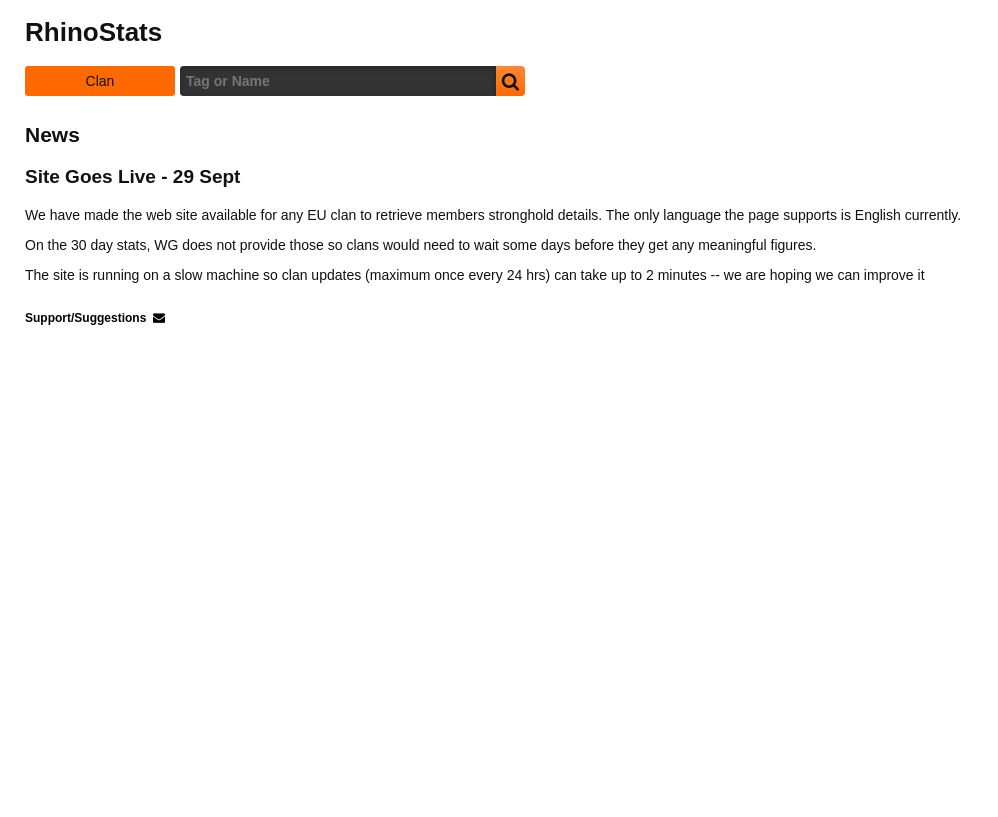
After one commit to ealbert/RhinoStats, a Flask app: template templates/home.html in a window 1280 px wide. The commit adds this page. Shown: the whole page, without its empty margins (0-998 px from the left). Run offline with Flask 2, Linux system fonts and the light colour scheme; the template is opened without the code that fills it, so the values that code supplies are empty; some libraries are stand-ins or nearby versions.

Commit message:
Additional clans were added

```diff
--- a/rhino_stats.py
+++ b/rhino_stats.py
@@ -2,7 +2,7 @@ import csv
 from io import StringIO
 import os
 
-from flask import Flask, render_template, make_response
+from flask import Flask, render_template, make_response, request
 from controllers.clan_controller import ClanController
 from repository.db_context import DbContext
 from utils.csv_exporter import CsvExporter, excel_semicolon
@@ -20,16 +20,36 @@ APP_ROOT = os.path.dirname(os.path.abspath(__file__))  # refers to application_t
 
 
 @app.route('/')
-def clan_stats():
-    clan_id = '500050913' # This is PU clan id
-    players_data = ClanController().get_clan_stats(connect_db(), clan_id)
+def home():
+    return render_template('home.html', context='')
+
+
+@app.route('/search_clan', methods=['POST'])
+def search_clan():
+    clan_name = request.form['search']
+    controller = ClanController()
+    search_details = controller.find_clan(clan_name)
+    if search_details:
+        if len(search_details) > 1:
+            msg = '{clans} clans were found - please select one from bellow'.format(clans=str(len(search_details)))
+            return render_template('home.html', context={'msg': msg, 'search_details': search_details,
+                                                         'clan_name': clan_name})
+        else:
+            return _clan_stats(search_details[0]['clan_id'])
+    else:
+        msg = 'Clan was not found with that name or/and tag'
+        return render_template('home.html', context={'msg': msg, 'search_details': [], 'clan_name': clan_name})
+
+@app.route('/clan_stats/<clan_id>')
+def _clan_stats(clan_id):
+    players_data, clan_details = ClanController().get_clan_stats(connect_db(), clan_id)
     enhanced_players_data = RatingCalculator.enhance_data(players_data)
-    return render_template('player_stats.html', players_data=enhanced_players_data, clan_id=clan_id)
+    return render_template('player_stats.html', players_data=enhanced_players_data, clan_details=clan_details)
 
-@app.route('/csv')
-def clan_stats_csv():
-    clan_id = '500050913' # This is PU clan id
-    players_data = ClanController().get_clan_stats(connect_db(), clan_id)
+
+@app.route('/csv/<clan_id>')
+def clan_stats_csv(clan_id):
+    players_data, _ = ClanController().get_clan_stats(connect_db(), clan_id)
     data = CsvExporter.get_data_into_list(players_data)
     si = StringIO()
     cw = csv.writer(si, dialect=excel_semicolon)
@@ -38,6 +58,7 @@ def clan_stats_csv():
     output.headers["Content-Disposition"] = "attachment; filename=rhino_stats.csv"
     output.headers["Content-type"] = "text/csv"
     return output
+
 
 @app.route('/rebuild_db')
 def rebuild_db():
@@ -54,5 +75,10 @@ def connect_db():
     return DbContext.get_connection(database_path)
 
 
+
+
+
+
+
 if __name__ == '__main__':
     app.run('0.0.0.0')
--- /dev/null
+++ b/templates/home.html
@@ -0,0 +1,63 @@
+<!DOCTYPE html>
+<html lang="en">
+<head>
+    <meta charset="UTF-8">
+    <title>RhinoStats</title>
+    <!--<link rel="stylesheet" type="text/css" href="https://cdn.datatables.net/1.10.9/css/jquery.dataTables.min.css"/>-->
+    <!--<link rel="stylesheet" type="text/css" href="https://cdn.datatables.net/fixedheader/3.0.0/css/fixedHeader.dataTables.min.css"/>-->
+    <link rel="stylesheet" type="text/css" href="/static/main.css" />
+    <link rel="stylesheet" type="text/css" href="/static/font-awesome.min.css" />
+
+    <script type="text/javascript" src="https://code.jquery.com/jquery-2.1.4.min.js"></script>
+    <script type="text/javascript" src="https://cdn.datatables.net/1.10.9/js/jquery.dataTables.min.js"></script>
+    <script type="text/javascript" src="https://cdn.datatables.net/fixedheader/3.0.0/js/dataTables.fixedHeader.min.js"></script>
+</head>
+<body>
+    <H1>RhinoStats</H1>
+    <div class="test">
+        <label for="clanTab" style="float: left; background-color: #ff6a00; margin-right: 5px; border-radius: 3px;
+        text-align: center; line-height: 30px;">Clan</label>
+    </div>
+    <form action="/search_clan" method="post" style="max-width: 500px">
+        <div class="input-group">
+            <input class="dk" id="searchbox" type="text" placeholder="Tag or Name" name="search" value="{{ context['clan_name'] }}" maxlength="30">
+            <span><button class="dk"><i class="fa fa-search fa-lg"></i></button></span>
+        </div>
+    </form>
+    {% if context['msg'] %}
+    <div class="alerts">
+        <div class="alert alert-info">
+            <p>{{ context['msg'] }}</p>
+        </div>
+    </div>
+    {% endif %}
+    {% if context['search_details'] %}
+        {% for clan in context['search_details'] %}
+        <div class="clan" style="padding: 10px; font-weight: bold;">
+            <span >
+            <a href="/clan_stats/{{ clan['clan_id'] }}">
+                <img src="{{ clan['emblems']['x64']['wot'] }}" style="vertical-align: middle">
+                {{ clan['tag'] }}
+                {{ clan['name'] }}
+            </a>
+                </span>
+        </div>
+        {% endfor %}
+    {% else %}
+        <div>
+        <H2>News</H2>
+            <h3>Site Goes Live - 29 Sept</h3>
+            <p>We have made the web site available for any EU clan to retrieve members stronghold details.
+            The only language the page supports is English currently.</p>
+            <p>On the 30 day stats, WG does not provide those so clans would need to wait some days before they get any meaningful figures.</p>
+            <p>The site is running on a slow machine so clan updates (maximum once every 24 hrs) can take up to 2 minutes -- we are hoping we can improve it</p>
+        </div>
+        <div style="font-size: 12px; font-weight: bold">
+        <br>
+            <a href="mailto:themuddyside@gmail.com?subject=RhinoStats">Support/Suggestions&nbsp;&nbsp;<i class="fa fa-envelope"></i></a>
+        </div>
+    {% endif %}
+
+
+</body>
+</html>
```
Also changed, not shown: templates/player_stats.html (+12 -12 lines).
